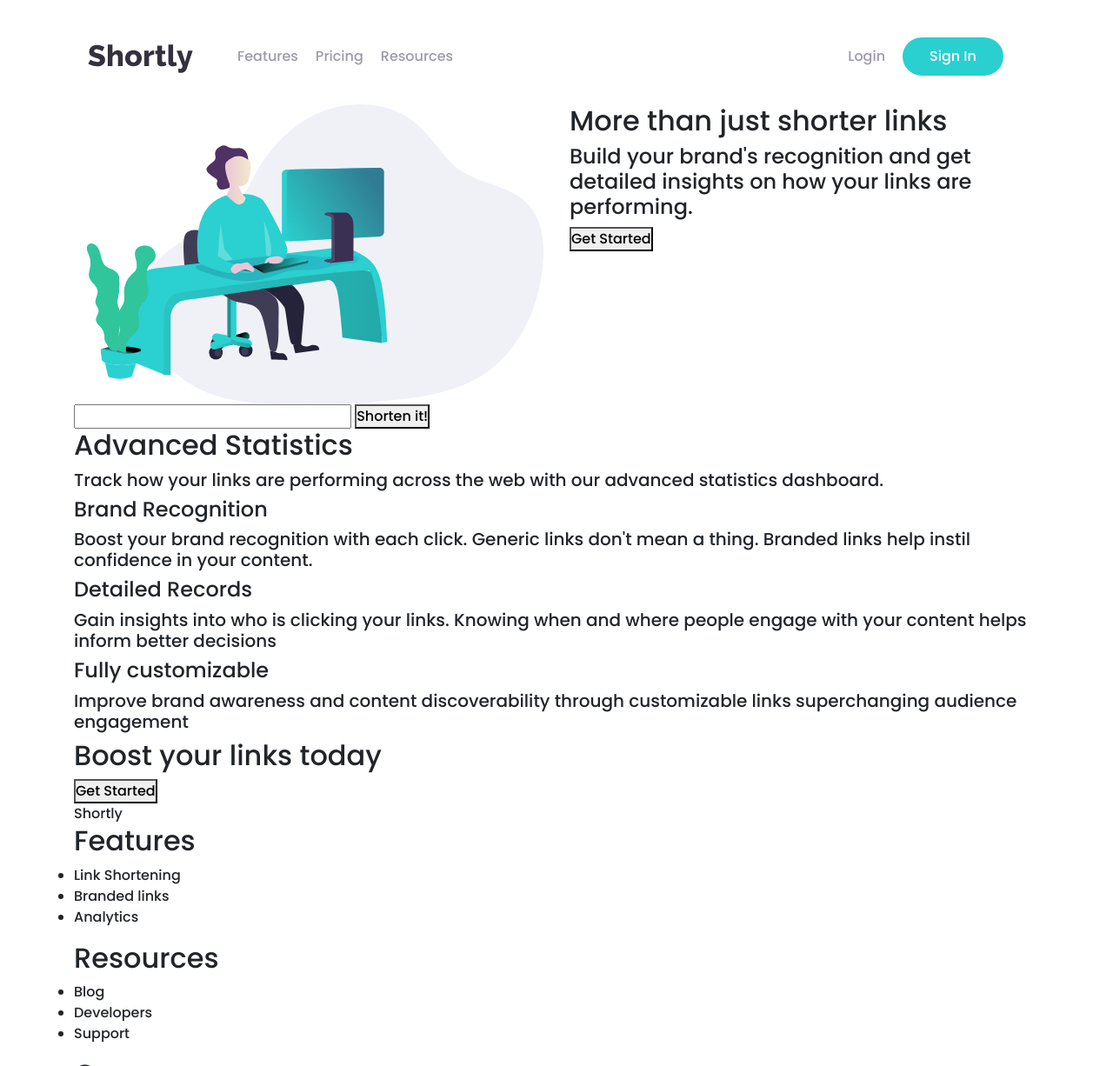
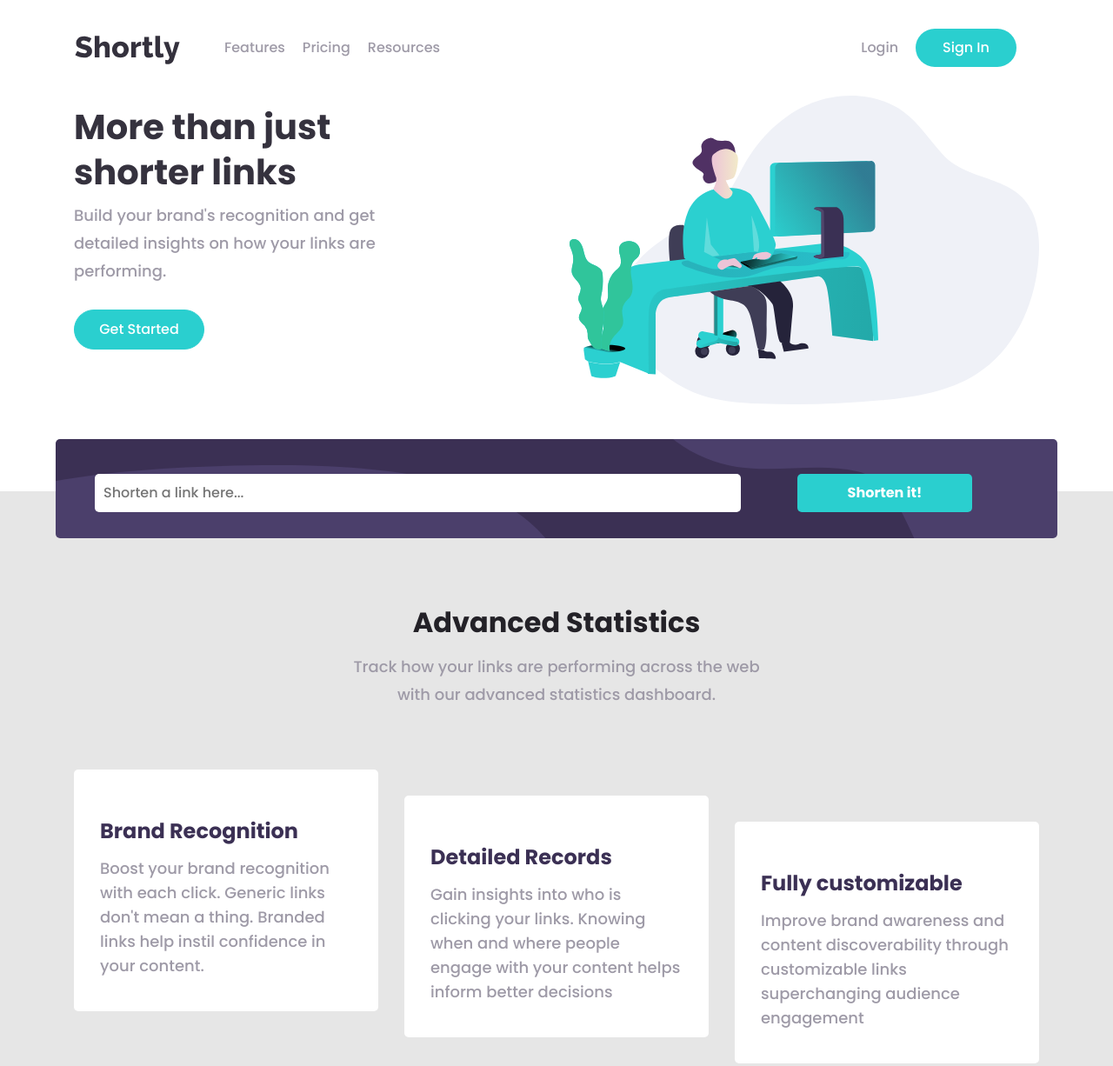
Before and after one commit to emmaglorypraise/url-shortening-api-master, a plain HTML site: page index.html in a window 1280 px wide. Shown: the top 1226 px of the page at 87% size. Drawn offline with Linux system fonts and the light colour scheme.

Commit message:
added sections

```diff
--- a/css/main.css
+++ b/css/main.css
@@ -9,10 +9,6 @@
 /* MOBILE VIEW */
 
 /* NAVIGATION BAR */
-header {
-  margin-top: 10px;
-}
-
 .navbar-brand {
   margin-top: 15px;
 }
@@ -24,7 +20,6 @@ header {
 
 .navbar-toggler:focus {
   outline: none;
-  /* box-shadow: none; */
 }
 
 .navbar-toggler-icon {
@@ -60,21 +55,179 @@ header {
 }
 
 hr {
-
   border: 0.5px solid hsl(257, 7%, 63%);
   border-radius: 15px;
 }
 
-/* .illustration-image {
-  background-image: url("../images/illustration-working.svg");
-  background-position: center center;
-  width: 100vw;
-  height: 100vh;
-} */
+/* HERO */
+#hero {
+  margin-bottom: 70px;
+}
+
+#hero h1 {
+  color: hsl(255, 11%, 22%);
+  font-weight: 700;
+  line-height: 42px;
+  margin-top: 10px;
+  text-align: center;
+}
+
+#hero h4 {
+  color: hsl(257, 7%, 63%);
+  font-size: 18px;
+  line-height: 32px;
+  text-align: center;
+}
+
+#hero button {
+  background-color: hsl(180, 66%, 49%);
+  color: #ffffff;
+  border: 1px solid hsl(180, 66%, 49%);
+  border-radius: 30px;
+  width: 150px;
+  padding: 10px;
+  margin: 10px 0px 40px;
+}
+
+#hero .button-box {
+  width: 150px;
+  margin: 0 auto;
+}
+
+/* INPUT BAR SECTION */
+#input-bar {
+  background-color: hsl(0, 0%, 90%);
+  width: 100%;
+  position: absolute;
+  padding-bottom: 50px;
+}
+
+#input-bar .input-box {
+  width: 90%;
+  background-image: url("../images/bg-shorten-mobile.svg");
+  background-repeat: no-repeat;
+  background-size: cover;
+  background-color: hsl(257, 27%, 26%);
+  padding: 30px;
+  display: flex;
+  justify-content: center;
+  align-content: center;
+  border-radius: 5px;
+  margin: -60px auto;
+
+}
+
+#input-bar .input-box input {
+  width: 100%;
+  padding: 10px;
+  border: none;
+  border-radius: 5px;
+  color: hsl(255, 11%, 22%);
+  font-weight: 500;
+}
+
+#input-bar .input-box button {
+  width: 100%;
+  margin-top: 10px;
+  padding: 10px;
+  border: none;
+  border-radius: 5px;
+  background-color: hsl(180, 66%, 49%);
+  color: #ffffff;
+  font-weight: 700;
+}
+
+/* HEADING  */
+.heading {
+  margin-top: 130px;
+}
+
+.heading h2 {
+  text-align: center;
+  font-weight: 700;
+  color: hsl(260, 8%, 14%);
+  line-height: 54px;
+}
+
+.heading h5 {
+  color: hsl(257, 7%, 63%);
+  text-align: center;
+  font-size: 18px;
+  line-height: 32px;
+  margin-bottom: 40px;
+}
+
+/* CARDBOXS */
+.cardbox {
+  font-size: 18px;
+  padding: 30px;
+  background-color: #ffffff;
+  margin-bottom: 60px;
+  border-radius: 5px;
+  text-align: center;
+}
+
+.cardbox h4 {
+  color: hsl(257, 27%, 26%);
+  font-weight: 700;
+  line-height: 42px;
+  margin-top: 20px;
+}
+
+.cardbox h5 {
+  color: hsl(257, 7%, 63%);
+  font-weight: 500;
+  font-size: 18px;
+  line-height: 28px;
+}
+
+/* BANNER */
+#banner {
+  padding: 60px;
+  width: 100%;
+  position: absolute;
+  background-color: hsl(257, 27%, 26%);
+  background-image: url("../images/bg-boost-mobile.svg");
+  background-repeat: no-repeat;
+  background-size: cover;
+
+}
+
+#banner h2 {
+  font-weight: 700;
+  font-size: 28px;
+  margin-top: 50px;
+  color: #ffffff;
+  text-align: center;
+}
+
+#banner button {
+  background-color: hsl(180, 66%, 49%);
+  color: #ffffff;
+  border: 1px solid hsl(180, 66%, 49%);
+  border-radius: 30px;
+  width: 150px;
+  padding: 10px;
+  margin: 20px 50px;
+}
+
+#banner .button-box {
+  width: 150px;
+  margin: 0 50%;
+}
+
+footer {
+  margin-top: 360px;
+
+}
+
+
+
+
+
 
 /* TABLET AND DESKTOP VIEW */
 @media(min-width: 767px) {
-
   /* NAVIGATION BAR */
   .navbar-brand {
     margin-top: 5px;
@@ -102,4 +255,95 @@ hr {
     font-weight: 500;
     margin-left: 10px;
   }
+
+/* HERO */
+#hero {
+  margin-bottom: 100px;
 }
+
+#hero h1 {
+  line-height: 52px;
+  text-align: left;
+  max-width: 400px;
+  margin-top: 10px;
+}
+
+#hero h4 {
+  max-width: 400px;
+  text-align: left;
+  color: hsl(257, 7%, 63%);
+  font-size: 18px;
+  line-height: 32px;
+}
+
+#hero button {
+  margin: 20px 0px ;
+  text-align: center;
+}
+
+#hero .button-box {
+  width: 150px;
+  margin: 0 0px;
+}
+
+
+/* INPUT BAR SECTION */
+#input-bar .input-box {
+  background-image: url("../images/bg-shorten-desktop.svg");
+  display: flex;
+  flex-direction: row;
+  border-radius: 5px;
+}
+
+#input-bar .input-box input {
+  width: 70%;
+  margin-right: 50px;
+}
+
+#input-bar .input-box button {
+  width: 19%;
+  margin-top: 10px;
+  margin-left: 10px;
+  padding: 10px;
+}
+
+
+/* HEADING  */
+.heading h5 {
+  text-align: center;
+  max-width: 500px;
+  margin:  0 auto;
+  margin-bottom: 70px;
+}
+
+
+/* CARDBOXS */
+.cardbox {
+  font-size: 18px;
+  text-align: left;
+}
+
+.cardbox h5 {
+  max-width: 300px;
+}
+
+.box-2 {
+  margin-top: 30px;
+}
+
+.box-3 {
+  margin-top: 60px;
+}
+
+/* BANNER */
+#banner {
+  background-image: url("../images/bg-boost-desktop.svg");
+  background-repeat: no-repeat;
+  background-size: cover;
+  /* margin-top: 800px; */
+}
+
+
+
+
+}
--- a/index.html
+++ b/index.html
@@ -15,9 +15,9 @@
   <!-- Feel free to remove these styles or customise in your own stylesheet 👍 -->
 </head>
 <body>
-<div class="container">
+<!-- <div class="container"> -->
   <header>
-    <nav class="navbar navbar-expand-md navbar-light ">
+    <nav class="navbar container navbar-expand-md navbar-light ">
       <a class="navbar-brand" href="index.html">
         <img src="images/logo.svg"  alt="logo" loading="lazy">
       </a>
@@ -54,35 +54,48 @@
   </header>
 
 
+ <section id="hero">
   <div class="container">
-    <div class="row">
+    <div class="row flex-row-reverse">
       <div class="col-md-6">
         <div class="illustration-image">
         <img  class="img-fluid"  width="" height="70px" src="./images/illustration-working.svg" alt="illustration-working">
        </div>
       </div>
       <div class="col-md-6">
-        <h2>
+        <h1>
           More than just shorter links
-        </h2>
+        </h1>
         <h4>
           Build your brand's recognition and get detailed insights on
           how your links are performing.
         </h4>
-        <button>Get Started</button>
+
+        <div class="button-box">
+          <button type="button">Get Started</button>
+        </div>
+
       </div>
     </div>
 
   </div>
+ </section>
 
-  <div>
-    <input type="text">
-    <button>
-      Shorten it!
-    </button>
+<section id="input-bar">
+  <div class="input-box">
+   <div class="container ">
+      <div class="row">
+        <div class="col-md-12">
+          <input type="text" placeholder="Shorten a link here...">
+          <button type="button">Shorten it!</button>
+        </div>
+      </div>
+    </div>
   </div>
 
-  <div>
+  <div class="container heading">
+    <div class="row">
+      <div class="col-md-12">
         <h2>
           Advanced Statistics
         </h2>
@@ -91,9 +104,13 @@
           advanced statistics dashboard.
         </h5>
       </div>
+    </div>
+  </div>
 
-  <div>
-    <div>
+  <div class="container">
+    <div class="row">
+      <div class="col-md-4">
+        <div class="cardbox">
          <i></i>
          <div>
           <h4>
@@ -105,7 +122,9 @@
          </h5>
          </div>
        </div>
-    <div>
+    </div>
+    <div class="col-md-4">
+      <div class="cardbox box-2">
         <i></i>
         <div>
           <h4>
@@ -116,7 +135,9 @@
            where people engage with your content helps inform better decisions</h5>
         </div>
       </div>
-    <div>
+    </div>
+    <div class="col-md-4">
+      <div class="cardbox box-3">
         <i></i>
         <div>
           <h4>
@@ -128,17 +149,29 @@
         </div>
       </div>
     </div>
+  </div>
+  </div>
 
-  <div>
+
+<section id="banner">
+  <div class="container ">
+    <div class="row ">
+      <div class="col-md-12">
+        <div class="banner-box">
           <h2>
             Boost your links today
           </h2>
-    <button>
+          <button class="button-box-2">
             Get Started
           </button>
         </div>
+      </div>
+    </div>
+  </div>
+</section>
 
 <footer>
+  <div></div>
   <div>
     Shortly
   </div>
@@ -183,13 +216,20 @@
   </div>
 </footer>
 
-</div>
+</section> <!--end of input-box section-->
 
 
-  <div class="attribution" style= "margin-top: 50px;">
+
+
+
+
+
+
+</div>   <!--end of container-->
+  <!-- <div class="attribution" style= "margin-top: 50px;">
     Challenge by <a href="https://www.frontendmentor.io?ref=challenge" target="_blank">Frontend Mentor</a>.
     Coded by <a href="#">Glory Praise</a>.
-  </div>
+  </div> -->
   <script src="js/main.js"></script>
   <script src="js/jquery.js" ></script>
   <script src="js/popper.js"></script>
```
Lines whose indentation alone changed are shown as unchanged.
